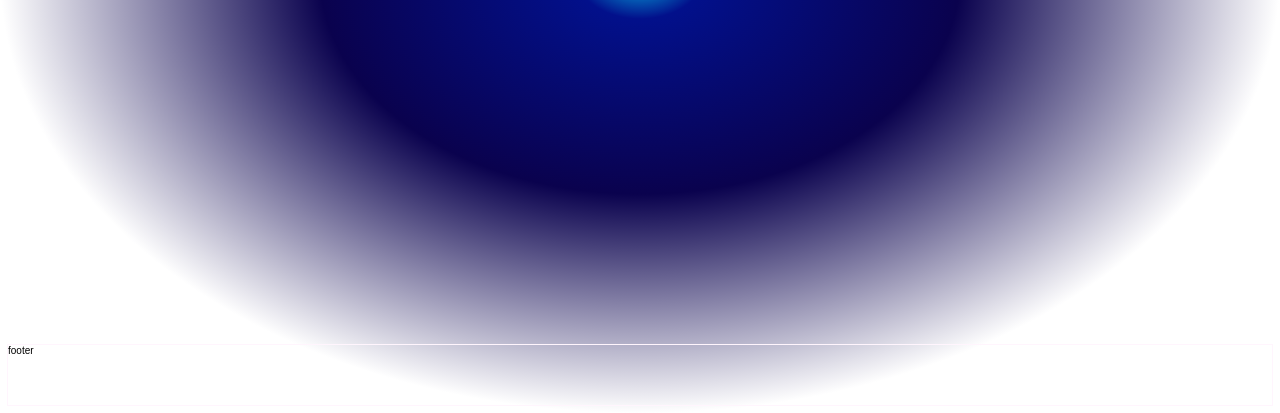
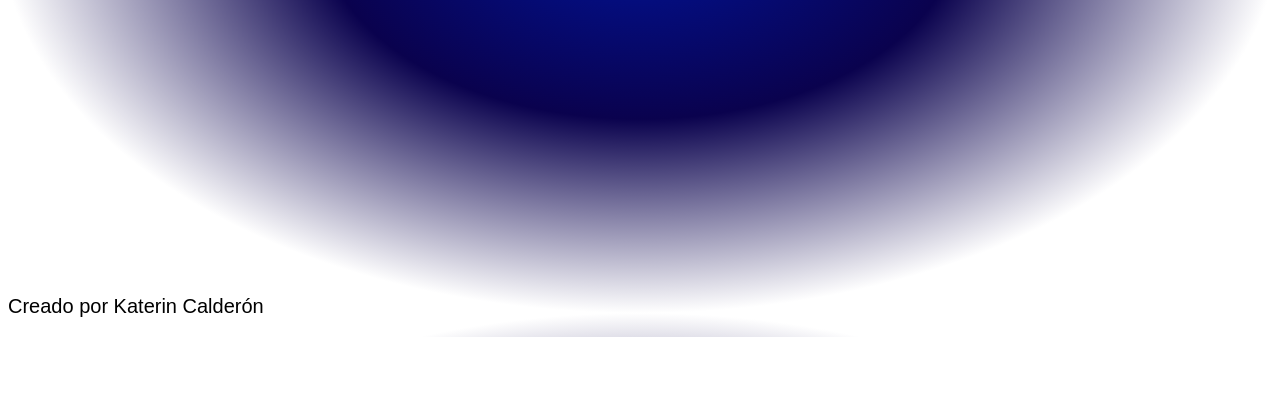
Before and after one commit to Katerinccc/Asincronismo_JS, a plain HTML site: page index.html in a window 1280 px wide. Shown: the part 463-876 px from the top of the page. After the commit the page ends 800 px from the top, so only its background shows below. Drawn offline with Linux system fonts and the light colour scheme.

Commit message:
se edita el footer

```diff
--- a/CSS/style.css
+++ b/CSS/style.css
@@ -15,7 +15,7 @@ main{
     width: 100%;
     min-width: 320px;
     text-align: center;
-    height: 100vh;
+    height: calc(100vh - 50px);
 }
 
 main h1{
@@ -57,7 +57,7 @@ main h1{
 }
 
 .footer{
-    outline: 1px solid #FFF5FD;
-    height: 6rem;
     margin-top: auto;
+    height: 10px;
+    font-size: 2rem;
 }
--- a/index.html
+++ b/index.html
@@ -23,7 +23,7 @@
         </form>
     </main>
     <footer class="footer">
-        footer
+        Creado por Katerin Calderón
     </footer>
     <script src="./src/index.js"></script>
 </body>
```
